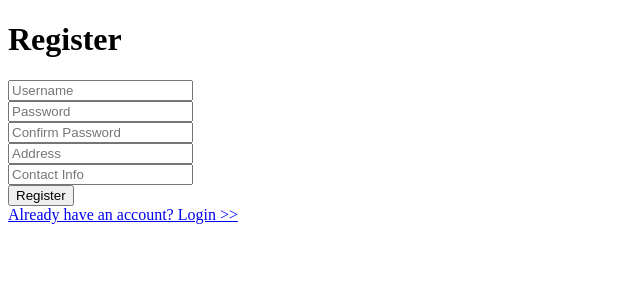
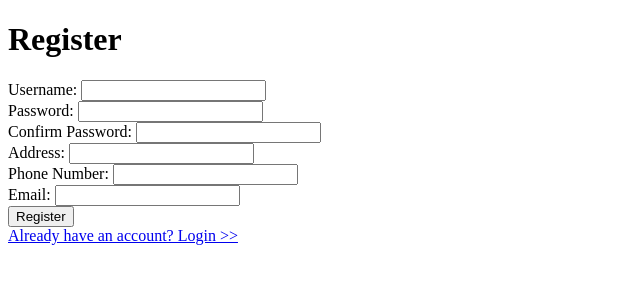
Before and after one commit to tau-young/HelpGoodsWeb, a Django app: page /user/register in a window 1280 px wide. Shown: the top 300 px of the page, without its empty margins (0-640 px from the left). Run offline with Django 4.2, Linux system fonts and the light colour scheme.

Commit message:
Done login and register logic

```diff
--- a/HelpGoodsWeb/settings.py
+++ b/HelpGoodsWeb/settings.py
@@ -37,6 +37,7 @@ INSTALLED_APPS = [
 	'django.contrib.sessions',
 	'django.contrib.messages',
 	'django.contrib.staticfiles',
+	"phonenumber_field",
 	'user'
 ]
 
--- /dev/null
+++ b/user/forms.py
@@ -0,0 +1,15 @@
+from django import forms
+from phonenumber_field.formfields import PhoneNumberField
+
+class LoginForm(forms.Form):
+	username = forms.CharField(label='Username')
+	password = forms.CharField(label='Password', widget=forms.PasswordInput())
+
+class RegisterForm(forms.Form):
+	username = forms.CharField(label='Username')
+	password = forms.CharField(label='Password', widget=forms.PasswordInput())
+	cpassword = forms.CharField(label='Confirm Password', widget=forms.PasswordInput())
+	address = forms.CharField(label='Address')
+	# phone = PhoneNumberField(region='CN')
+	phone = forms.CharField(label = 'Phone Number')
+	email = forms.EmailField()
--- a/user/templates/Register.html
+++ b/user/templates/Register.html
@@ -7,16 +7,43 @@
 		<h1>Register</h1>
 		<form action="{% url 'user:register' %}" method="post">
 			{% csrf_token %}
-			<div><input type="text", name="username", placeholder="Username"></div>
+			{% comment %} <div><input type="text", name="username", placeholder="Username"></div>
 			<div><input type="password", name="password", placeholder="Password"></div>
 			<div><input type="password", name="password2", placeholder="Confirm Password"></div>
 			<div><input type="text", name="address", placeholder="Address"></div>
-			<div><input type="text", name="contactInfo", placeholder="Contact Info"></div>
+			<div><input type="text", name="contactInfo", placeholder="Contact Info"></div> {% endcomment %}
+			<div>
+				{{ form.username.label_tag }}
+				{{ form.username }}
+			</div>
+			<div>
+				{{ form.password.label_tag }}
+				{{ form.password }}
+			</div>
+			<div>
+				{{ form.cpassword.label_tag }}
+				{{ form.cpassword }}
+			</div>
+			<div>
+				{{ form.address.label_tag }}
+				{{ form.address }}
+			</div>
+			<div>
+				{{ form.phone.label_tag }}
+				{{ form.phone }}
+			</div>
+			<div>
+				{{ form.email.label_tag }}
+				{{ form.email }}
+			</div>
 			{% if message %}
 			<div>{{ message }}</div>
 			{% endif %}
 			<div><input type="submit" value="Register"></div>
 		</form>
+		{% for field in form %}
+		{{ field.errors }}
+		{% endfor %}
 		<a href="{% url 'user:login' %}">Already have an account? Login >></a>
 	</body>
 </html>
--- a/user/views.py
+++ b/user/views.py
@@ -1,7 +1,9 @@
+from django.contrib.auth import authenticate, login, logout
+from django.contrib.auth.models import User
+from django.http import HttpResponseRedirect
 from django.shortcuts import render
-from django.http import HttpResponseRedirect
 from django.urls import reverse
-from django.contrib.auth import authenticate, login, logout
+from . import forms
 from . import models
 
 # Create your views here.
@@ -12,18 +14,21 @@ def index(request):
 
 def login_view(request):
 	if request.method == 'POST':
-		username = request.POST['username']
-		password = request.POST['password']
-		user = authenticate(request, username=username, password=password)
-		if user:
-			login(request, user)
-			return HttpResponseRedirect(reverse('user:index'))
-		else:
-			return render(request, 'Login.html',
-			{
-				'message': 'Invalid Credentials'
-			})
-	return render(request, 'Login.html')
+		form = forms.LoginForm(request.POST)
+		if form.is_valid():
+			username = form.cleaned_data['username']
+			password = form.cleaned_data['password']
+			user = authenticate(request, username=username, password=password)
+			if user:
+				login(request, user)
+				return HttpResponseRedirect(reverse('user:index'))
+			else:
+				return render(request, 'Login.html',
+				{
+					'form': form,
+					'message': 'Username and password do not match!'
+				})
+	return render(request, 'Login.html', {'form': forms.LoginForm()})
 
 def logout_view(reqeset):
 	logout(reqeset)
@@ -33,22 +38,26 @@ def register(request):
 	if request.session.get('is_login', None):
 		return HttpResponseRedirect(reverse('user:index'))
 	if request.method == 'POST':
-		username = request.POST['username']
-		password1 = request.POST['password']
-		password2 = request.POST['password2']
-		address = request.POST['address']
-		contactInfo = request.POST['contactInfo']
-		if password1 != password2:
-			message = 'Passwords do not match!'
-		if models.User.objects.filter(username=username):
-			message = 'Username taken!'
-		if 'message' in locals():
-			return render(request, 'Register.html', {'message': message})
-		newUser = models.User()
-		newUser.username = username
-		newUser.password = password1
-		newUser.address = address
-		newUser.contactInfo = contactInfo
-		newUser.save()
-		return HttpResponseRedirect(reverse('user:login'))
-	return render(request, 'Register.html')
+		form = forms.RegisterForm(request.POST)
+		if form.is_valid():
+			username = form.cleaned_data['username']
+			password = form.cleaned_data['password']
+			cpassword = form.cleaned_data['cpassword']
+			address = form.cleaned_data['address']
+			phone = form.cleaned_data['phone']
+			email = form.cleaned_data['email']
+			if password != cpassword:
+				message = 'Passwords do not match!'
+			if models.User.objects.filter(username=username):
+				message = 'Username taken!'
+			if 'message' in locals():
+				return render(request, 'Register.html',
+				{
+					'form': form,
+					'message': message
+				})
+			User.objects.create_user(username, email, password)
+			models.User.create(username, password, address, phone, email).save()
+			return HttpResponseRedirect(reverse('user:login'))
+		return render(request, 'Register.html', {'form': form})
+	return render(request, 'Register.html', {'form': forms.RegisterForm()})
```
Also changed, not shown: user/models.py (+7 -3 lines), user/templates/login.html (+8 -2 lines), user/migrations/0001_initial.py, user/migrations/0002_alter_user_contactinfo_alter_user_password_and_more.py (deleted).
